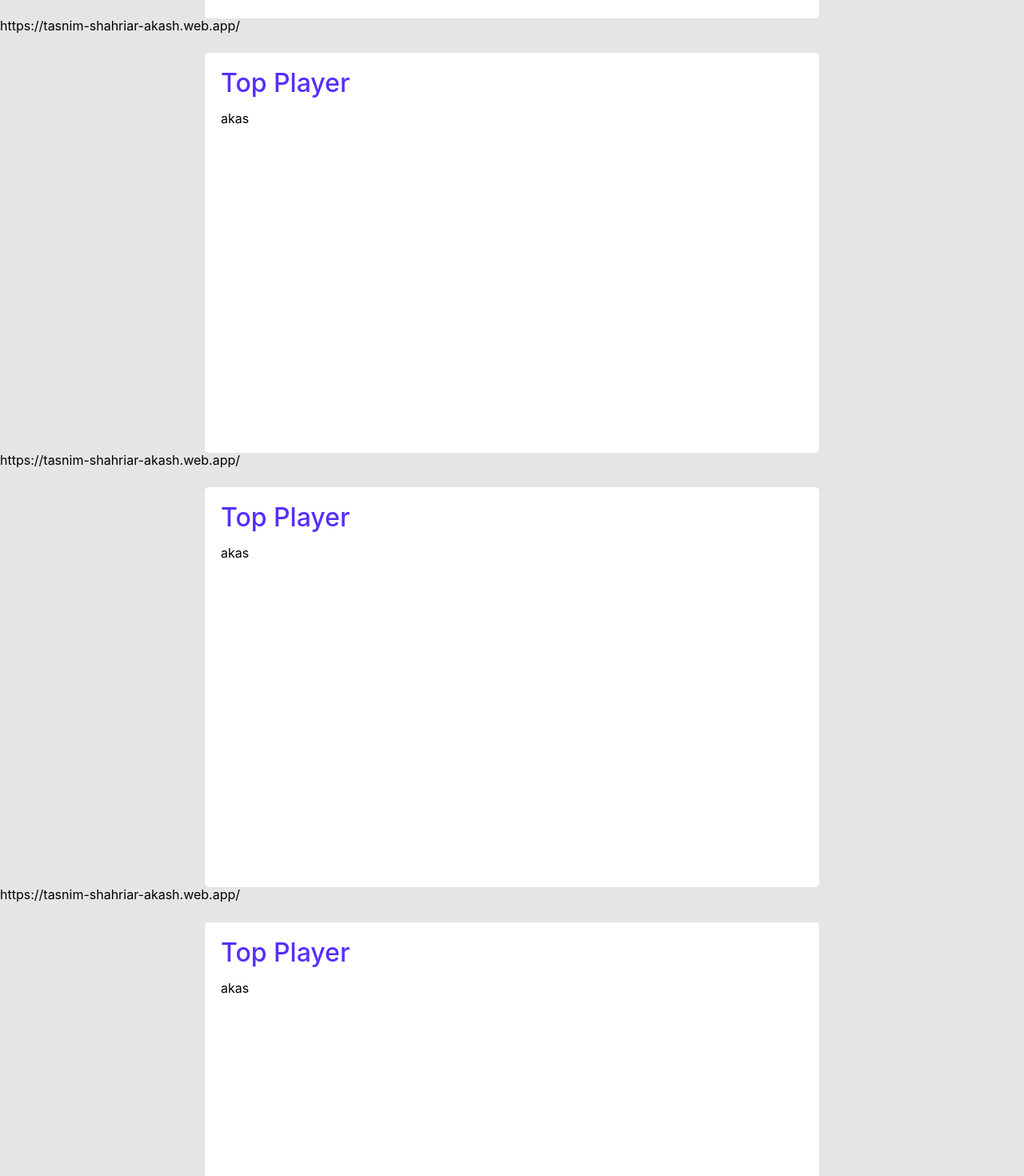
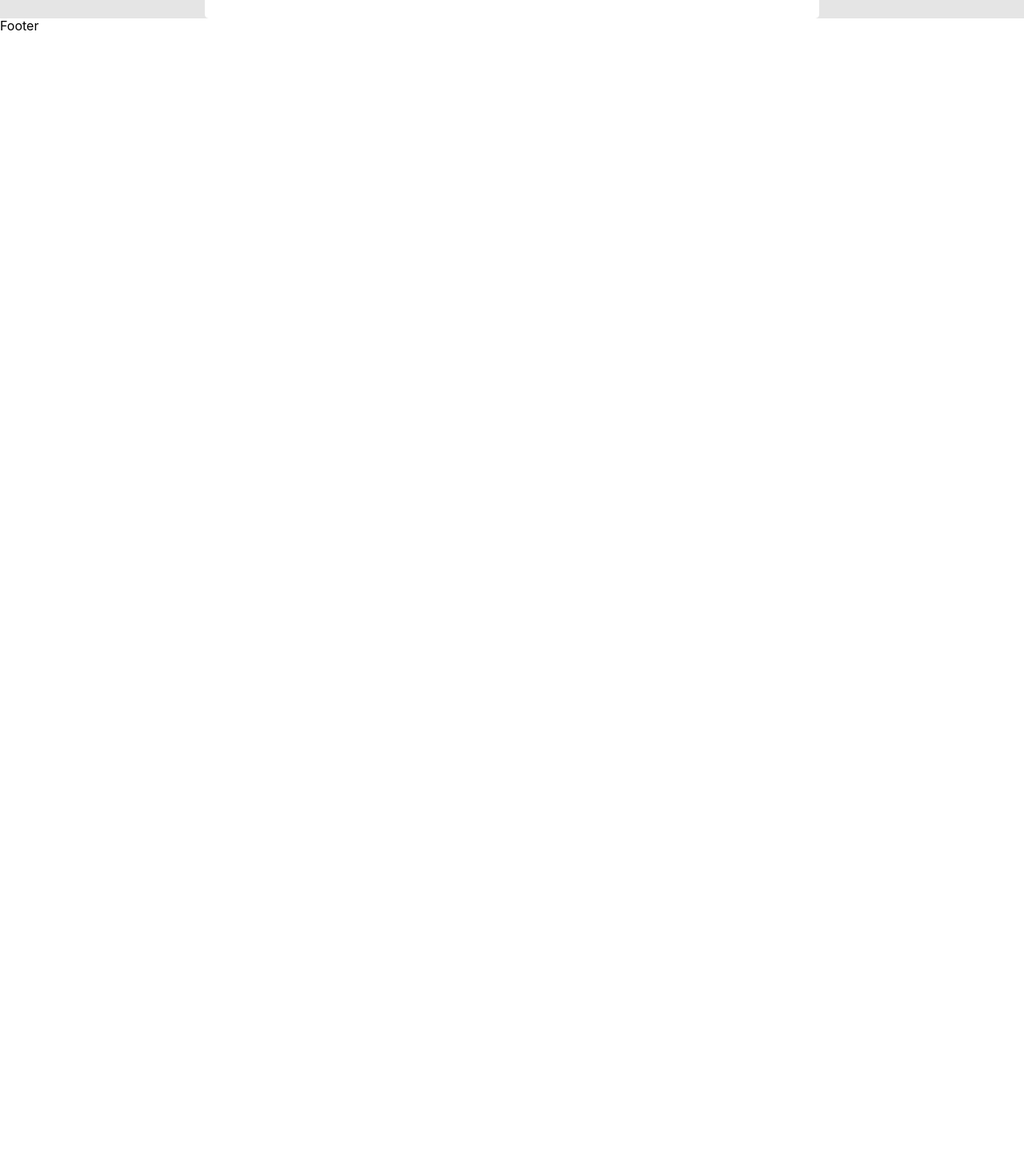
Before and after one commit to akashsdk/project-job, a React (Create React App) app: page / in a window 1280 px wide. Shown: the part 9820-11290 px from the top of the page at 80% size. After the commit the page ends 9862 px from the top, so only its background shows below. Built offline with nearby package versions, Linux system fonts and the light colour scheme.

Commit message:
Update Home.js

```diff
--- a/src/Screen/Home.js
+++ b/src/Screen/Home.js
@@ -237,46 +237,6 @@ akas
             </div>
         </div>
       </div>
-      https://tasnim-shahriar-akash.web.app/
-      <div style={{ height: "25px" }}></div>
-      <div className="homeBox">
-        <div style={{ height: "20px"}}></div>
-        <div style={{ marginLeft:'20px'}}>
-        <h1 style={{color:'#562EFF'}}>Top Player</h1>
-            <div>
-                <div>
-akas
-                </div>
-            </div>
-        </div>
-      </div>
-      https://tasnim-shahriar-akash.web.app/
-      <div style={{ height: "25px" }}></div>
-      <div className="homeBox">
-        <div style={{ height: "20px"}}></div>
-        <div style={{ marginLeft:'20px'}}>
-        <h1 style={{color:'#562EFF'}}>Top Player</h1>
-            <div>
-                <div>
-akas
-                </div>
-            </div>
-        </div>
-      </div>
-      https://tasnim-shahriar-akash.web.app/
-      <div style={{ height: "25px" }}></div>
-      <div className="homeBox">
-        <div style={{ height: "20px"}}></div>
-        <div style={{ marginLeft:'20px'}}>
-        <h1 style={{color:'#562EFF'}}>Top Player</h1>
-            <div>
-                <div>
-akas
-                </div>
-            </div>
-        </div>
-      </div>
-
     </div>
   );
 }
```
